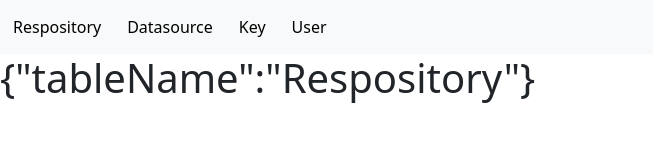
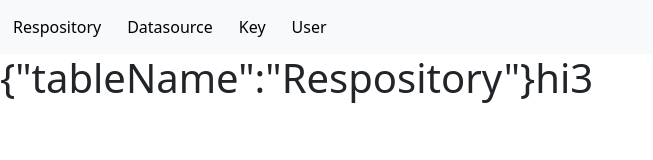
Before and after one commit to matehaxor03/holistic, a React (Create React App) app in the folder src/holistic-client/: page / in a window 1280 px wide. Both pictures are taken after a click on the button "Respository". Shown: the top 160 px of the page, without its empty margins (0-653 px from the left). Built offline with nearby package versions, Linux system fonts and the light colour scheme.

Commit message:
start to autogenerate fingerprint

```diff
--- a/src/holistic-client/src/components/TablePage.jsx
+++ b/src/holistic-client/src/components/TablePage.jsx
@@ -2,6 +2,6 @@ import ContentPage from './ContentPage'
 
 export default class TablePage extends ContentPage {
    render() {
-      return <h1>{JSON.stringify(this.props.params)}</h1>;
+      return <h1>{JSON.stringify(this.props.params)}hi3</h1>;
    }
 }
--- a/src/holistic-client/updateFingerprint.js
+++ b/src/holistic-client/updateFingerprint.js
@@ -51,7 +51,6 @@ function checksumFile(hashName, absoluteFilename) {
 }
 
 getFilesRecursively(__dirname);
-console.log(filenames);
 
 let hashes = [];
 for(let filename of filenames) {
@@ -76,12 +75,8 @@ for(let filename of filenames) {
   hashes.push(hash);
 }
 
-console.log(hashes);
-
 let fingerprint = checksum("sha1", hashes.join(""));
 manifestObj["fingerprint"] = fingerprint;
-console.log(manifestObj);
-
 
 fs.writeFile('./public/manifest.json', JSON.stringify(manifestObj, undefined, 2), 'utf8', function(err) {
   if (err) {
```
Also changed, not shown: src/holistic-client/public/manifest.json, 2 other files (tests, documents, lock files or other folders).
